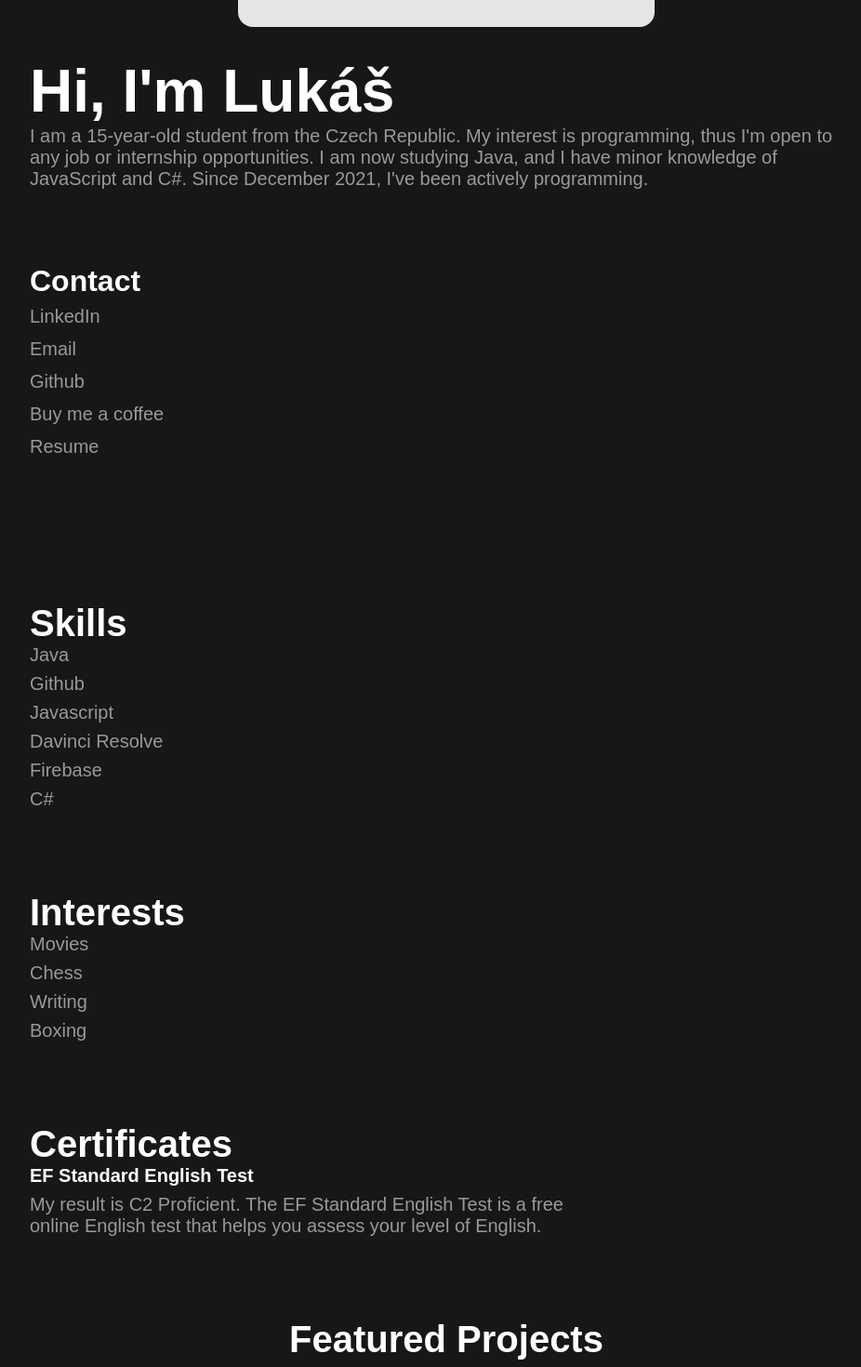
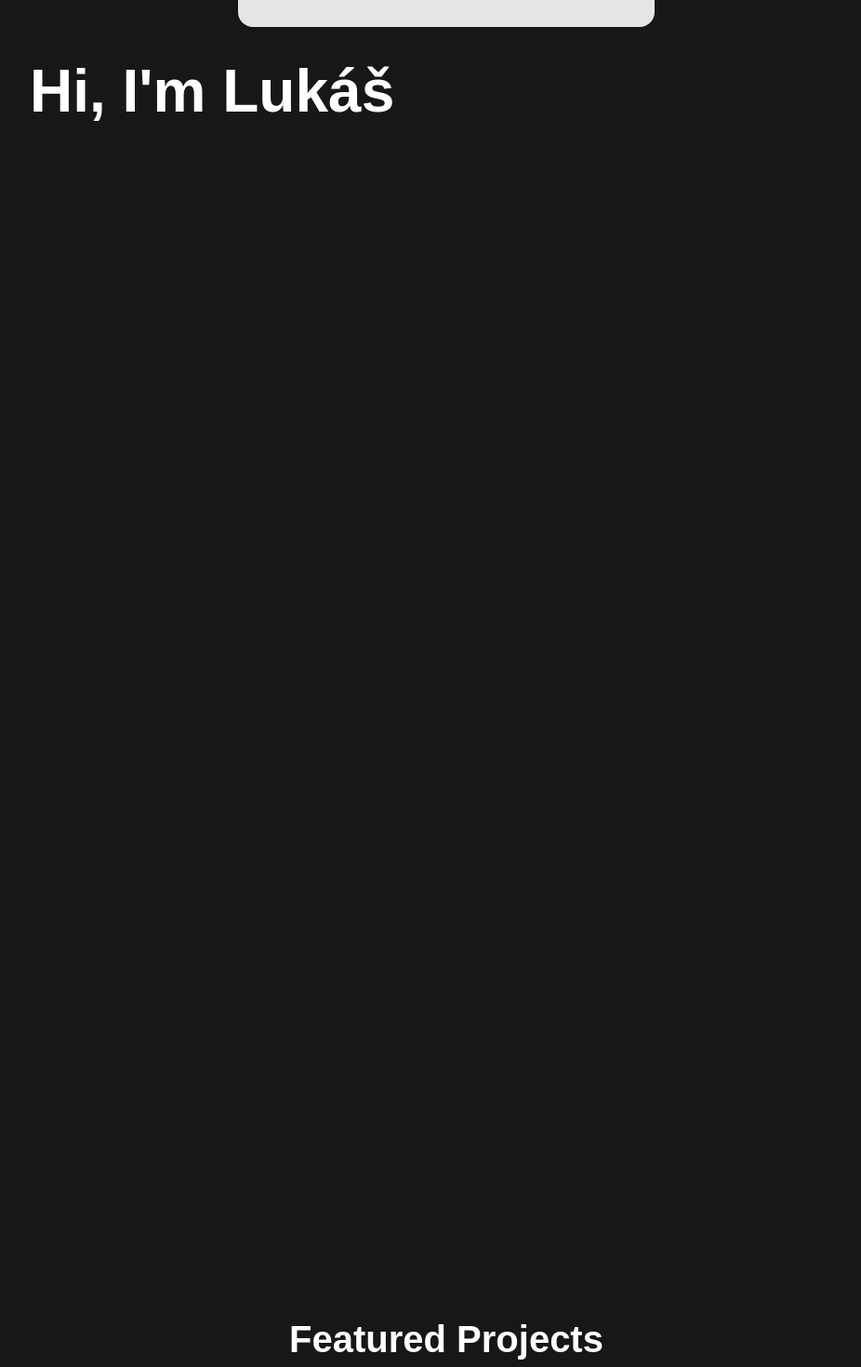
Before and after one commit to lukassobotik/personal-website, a Next.js app: page / in a window 1280 px wide. Shown: the part 760-2230 px from the top of the page at 93% size, without its empty margins (160-1086 px from the left). Built offline with nearby package versions, Linux system fonts and the light colour scheme.

Commit message:
Animations

```diff
--- a/package.json
+++ b/package.json
@@ -14,6 +14,7 @@
     "@types/react": "18.0.26",
     "@types/react-dom": "18.0.10",
     "animejs": "^3.2.1",
+    "aos": "^3.0.0-beta.6",
     "eslint": "8.31.0",
     "eslint-config-next": "13.1.1",
     "next": "13.1.1",
--- a/pages/FetchProjects.tsx
+++ b/pages/FetchProjects.tsx
@@ -1,7 +1,9 @@
 import styles from "../styles/Home.module.css";
 import Link from "next/link";
 import {useEffect, useState} from "react";
-import {fetchProjectById, fetchProjectsByFeatured, Project} from "./project/[projectId]";
+import {fetchProjectById, fetchProjectsByFeatured, Project} from "./project/[projectId]";// @ts-ignore
+import AOS from 'aos';
+import 'aos/dist/aos.css';
 
 export default function FetchProjects({onlyFeatured}: {onlyFeatured: boolean}) {
     const [projects, setProjects] = useState<Project[]>();
@@ -23,6 +25,7 @@ export default function FetchProjects({onlyFeatured}: {onlyFeatured: boolean}) {
                 });
             console.log("Logoogoogog", projects);
         });
+        AOS.init()
     }, [onlyFeatured]);
 
     function splitTechnologies(technologies: string) {
@@ -37,7 +40,7 @@ export default function FetchProjects({onlyFeatured}: {onlyFeatured: boolean}) {
         <>
             <div className={styles.featured_projects_section}>
                 {projects && projects.map((project, id) => (
-                    <div key={id} className={styles.main_featured_project}>
+                    <div key={id} className={styles.main_featured_project} data-aos="fade-up">
                         <div className={styles.main_featured_project_info}>
                             <div className={styles.main_featured_project_info_title}>
                                 <div className={styles.main_featured_project_info_title_year}>{project.year ? project.year : "Year"}</div>
--- a/pages/index.tsx
+++ b/pages/index.tsx
@@ -1,14 +1,15 @@
-import {Inter} from '@next/font/google'
 import styles from '../styles/Home.module.css'
 import Link from "next/link";
 import Head from "next/head";
 import FetchProjects from "./FetchProjects";
 import {useRouter} from 'next/router';
 import Navbar from "../navbar";
+import {useEffect} from "react";
+// @ts-ignore
+import AOS from 'aos';
+import 'aos/dist/aos.css';
 
 export default function Home() {
-  const router = useRouter();
-
   function calculateAge() {
     let birthdate = new Date(2007, 4, 10);
     const currentDate = new Date();
@@ -28,6 +29,32 @@ export default function Home() {
     return ageInYears;
   }
 
+  function decryptEffect() {
+    const letters = "ABCDEFGHIJKLMNOPQRSTUVWXYZabcdefghijklmnopqrstuvwxyz1234567890!@#$%^&*()_+-=[]{};':\",./<>?`~";
+
+    const el = document.getElementById("content_main_line");
+    const text = "Hi, I'm Lukáš";
+
+    if (el) {
+      let iterations = 0;
+      const interval = setInterval(() => {
+        el.innerHTML = text.split("")
+            .map((letter, index) => {
+              if (index < iterations) return letter;
+
+              return letters[Math.floor(Math.random() * letters.length)]
+            }).join("");
+        if (iterations >= text.length) clearInterval(interval);
+        iterations += 1/3;
+      }, 20);
+    }
+  }
+
+  useEffect(() => {
+    decryptEffect();
+    AOS.init()
+  }, []);
+
   return (
       <>
         <Head>
@@ -38,22 +65,22 @@ export default function Home() {
           <div className={styles.content}>
             <div className={styles.main_image}>.</div>
             <div className={styles.content_main}>
-              <div className={styles.content_main_line}>Hi, I&apos;m Lukáš</div>
-              <div className={styles.content_main_short_summary}>I am a {calculateAge()}-year-old student from the Czech Republic.
+              <div className={styles.content_main_line} id={"content_main_line"} onMouseEnter={decryptEffect}>Hi, I&apos;m Lukáš</div>
+              <div className={styles.content_main_short_summary} data-aos="fade-up">I am a {calculateAge()}-year-old student from the Czech Republic.
                 My interest is programming, thus I&#39;m open to any job or internship opportunities.
                 I am now studying Java, and I have minor knowledge of JavaScript and C#.
                 Since December 2021, I&#39;ve been actively programming.</div>
               <div className={styles.main_contact}>
-                <div className={styles.main_contact_header}>Contact</div>
-                <div className={styles.main_contact_item}><Link href={"https://linkedin.com/in/lukassobotik/"} className={styles.url}>LinkedIn</Link></div>
-                <div className={styles.main_contact_item}><Link href={"mailto://jobs@lukassobotik.dev"} className={styles.url}>Email</Link></div>
-                <div className={styles.main_contact_item}><Link href={"https://github.com/PuckyEU"} className={styles.url}>Github</Link></div>
-                <div className={styles.main_contact_item}><Link href={"https://www.buymeacoffee.com/puckyeu"} className={styles.url}>Buy me a coffee</Link></div>
-                <div className={styles.main_contact_item}><Link href={"https://lukassobotik.dev/resume/junior-java-developer.pdf"} className={styles.url}>Resume</Link></div>
+                <div className={styles.main_contact_header} data-aos="fade-up" data-aos-delay="50">Contact</div>
+                <div className={styles.main_contact_item} data-aos="fade-up" data-aos-delay="100"><Link href={"https://linkedin.com/in/lukassobotik/"} className={styles.url}>LinkedIn</Link></div>
+                <div className={styles.main_contact_item} data-aos="fade-up" data-aos-delay="150"><Link href={"mailto://jobs@lukassobotik.dev"} className={styles.url}>Email</Link></div>
+                <div className={styles.main_contact_item} data-aos="fade-up" data-aos-delay="200"><Link href={"https://github.com/PuckyEU"} className={styles.url}>Github</Link></div>
+                <div className={styles.main_contact_item} data-aos="fade-up" data-aos-delay="250"><Link href={"https://www.buymeacoffee.com/puckyeu"} className={styles.url}>Buy me a coffee</Link></div>
+                <div className={styles.main_contact_item} data-aos="fade-up" data-aos-delay="300"><Link href={"https://lukassobotik.dev/resume/junior-java-developer.pdf"} className={styles.url}>Resume</Link></div>
               </div>
             </div>
           </div>
-          <div className={styles.general_section}>
+          <div className={styles.general_section} data-aos="fade-up" data-aos-duration="1000">
             <div className={styles.general_section_title}>Skills</div>
             <div className={styles.general_section_content}>
               <div className={styles.general_section_content_item}>Java</div>
@@ -64,7 +91,7 @@ export default function Home() {
               <div className={styles.general_section_content_item}>C#</div>
             </div>
           </div>
-          <div className={styles.general_section}>
+          <div className={styles.general_section} data-aos="fade-up" data-aos-duration="1000">
             <div className={styles.general_section_title}>Interests</div>
             <div className={styles.general_section_content}>
               <div className={styles.general_section_content_item}><Link className={styles.url} href={"https://www.imdb.com/user/ur150332429/"}>Movies</Link></div>
@@ -73,7 +100,7 @@ export default function Home() {
               <div className={styles.general_section_content_item}>Boxing</div>
             </div>
           </div>
-          <div className={styles.general_section}>
+          <div className={styles.general_section} data-aos="fade-up" data-aos-duration="1000">
             <div className={styles.general_section_title}>Certificates</div>
             <div className={styles.general_section_content}>
               <div className={styles.general_section_content_item}>
```
Also changed, not shown: 1 other file (tests, documents, lock files or other folders).
